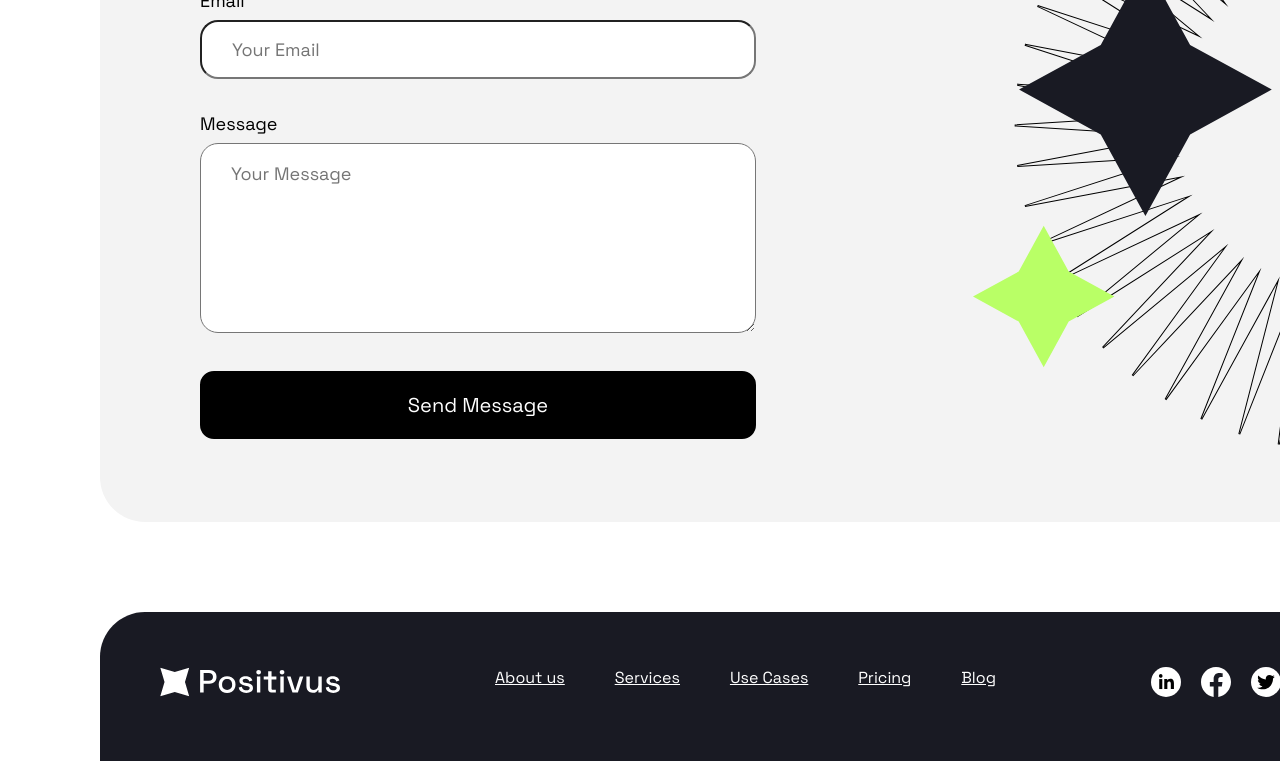
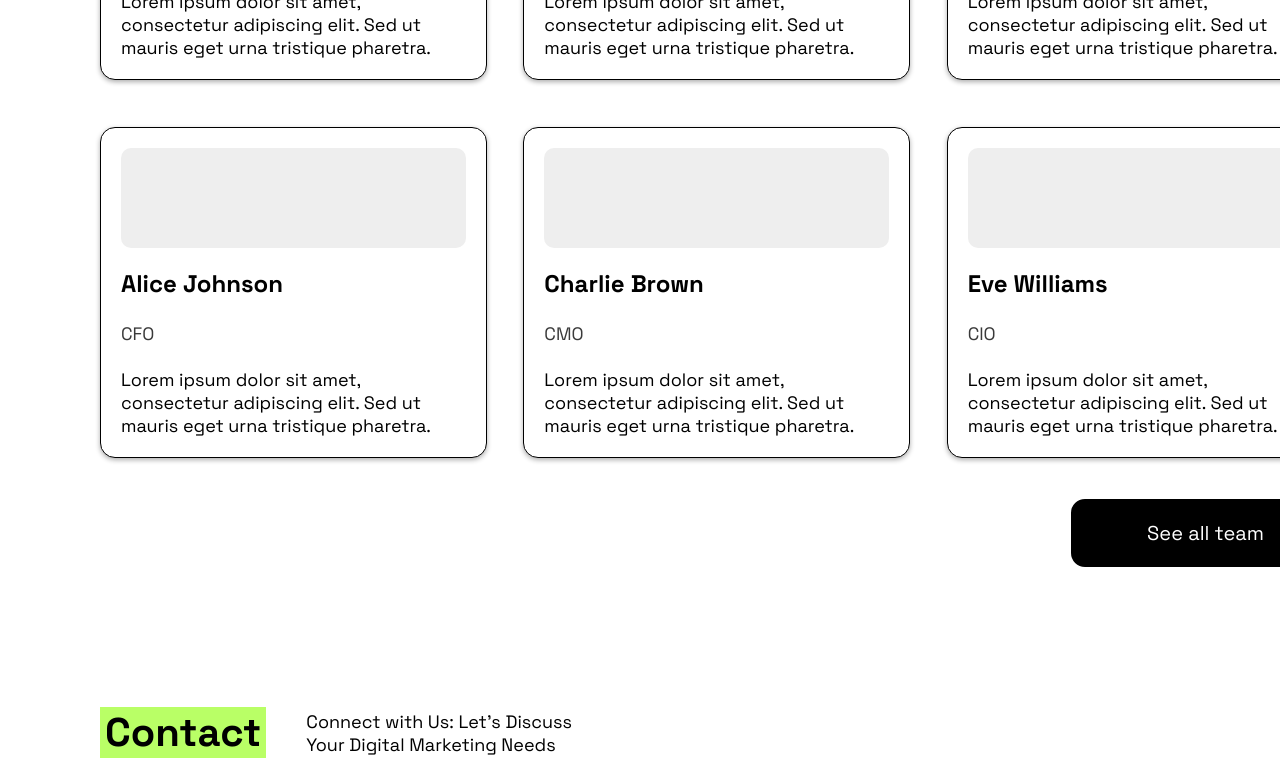
Before and after one commit to LucasCheer/Landing-page, a React (Vite) app: page / in a window 1280 px wide. Shown: the part 3720-4481 px from the top of the page. Built offline with nearby package versions, Linux system fonts and the light colour scheme.

Commit message:
Agrego TeamSection

```diff
--- a/src/App.jsx
+++ b/src/App.jsx
@@ -4,6 +4,7 @@ import ServicesSection from './sections/ServicesSection.jsx'
 import Cta from './components/Cta.jsx'
 import CaseStudySection from './sections/CaseStudySection.jsx'
 import ContactSection from './sections/ContactSection.jsx'
+import TeamSection from './sections/TeamSection.jsx'
 import './styles/main.scss'
 
 function App() {
@@ -14,6 +15,7 @@ function App() {
       <ServicesSection />
       <Cta />
       <CaseStudySection />
+      <TeamSection />
       <ContactSection />
       <Footer />
     </main>
--- /dev/null
+++ b/src/components/CardTeam.jsx
@@ -0,0 +1,25 @@
+import React from 'react';
+import '../styles/components/CardTeam.scss';
+
+const CardTeam = ({name, position, description}) => {
+  return (
+    <div className="card-team">
+      <div className="card__image">
+        {/* Add your image here */}
+      </div>
+      <div className="card__content">
+        <h2 className="card__title">{name}</h2>
+        <p className="card__subtitle">{position}</p>
+        <p className="card__description">{description}</p>
+      </div>
+      <div className="card__social">
+        {/* Add your social media icons here */}
+        <a href="#" className="card__social-link">
+          <i className="fab fa-linkedin"></i>
+        </a>
+      </div>
+    </div>
+  );
+};
+
+export default CardTeam;
--- a/src/sections/Footer.jsx
+++ b/src/sections/Footer.jsx
@@ -18,9 +18,9 @@ const Footer = () => {
                             <li>Blog</li>
                         </ul>
                         <div className='footer-social'>
-                            <img src={iconLinkedin} alt="Icon Social" />
-                            <img src={iconFace} alt="Icon Social" />
-                            <img src={iconX} alt="Icon Social" />
+                            <a href="https://www.linkedin.com/" target="_blank" rel="noopener noreferrer"><img src={iconLinkedin} alt="Icon Social" /></a>
+                            <a href="https://www.facebook.com/" target="_blank" rel="noopener noreferrer"><img src={iconFace} alt="Icon Social" /></a>
+                            <a href="https://x.com/" target="_blank" rel="noopener noreferrer"><img src={iconX} alt="Icon Social" /></a>
                         </div>
                     </nav>
                     <div className='footer-contact'>
--- /dev/null
+++ b/src/sections/TeamSection.jsx
@@ -0,0 +1,25 @@
+import CardTeam from "../components/CardTeam"
+import Title from "../components/Title"
+import Button from "../components/Button"
+import '../styles/sections/TeamSection.scss'
+
+const TeamSection = () => {
+  return (
+    <section className="team-section">
+      <Title title='Team' text='Meet Our Dedicated Team of Digital Marketing Experts'/>
+      <div className="card-team-container">
+        <CardTeam name='John Doe' position='CEO' description='Lorem ipsum dolor sit amet, consectetur adipiscing elit. Sed ut mauris eget urna tristique pharetra.' />
+        <CardTeam name='Jane Doe' position='COO' description='Lorem ipsum dolor sit amet, consectetur adipiscing elit. Sed ut mauris eget urna tristique pharetra.' />
+        <CardTeam name='Bob Smith' position='CTO' description='Lorem ipsum dolor sit amet, consectetur adipiscing elit. Sed ut mauris eget urna tristique pharetra.' />
+        <CardTeam name='Alice Johnson' position='CFO' description='Lorem ipsum dolor sit amet, consectetur adipiscing elit. Sed ut mauris eget urna tristique pharetra.' />
+        <CardTeam name='Charlie Brown' position='CMO' description='Lorem ipsum dolor sit amet, consectetur adipiscing elit. Sed ut mauris eget urna tristique pharetra.' />
+        <CardTeam name='Eve Williams' position='CIO' description='Lorem ipsum dolor sit amet, consectetur adipiscing elit. Sed ut mauris eget urna tristique pharetra.' />
+      </div>
+      <div className="button-container">
+        <Button text='See all team' color='secundary' className='button-team'/>
+      </div>
+    </section>
+  )
+}
+
+export default TeamSection
--- /dev/null
+++ b/src/styles/components/CardTeam.scss
@@ -0,0 +1,52 @@
+.card-team {
+  width: 387px;
+  height: 331px;
+  border-radius: 15px;
+  border: 1px solid #000;
+  background-color: #fff;
+  box-shadow: 0 2px 5px rgba(0, 0, 0, 0.322);
+  overflow: hidden;
+  display: flex;
+  flex-direction: column;
+  padding: 20px;
+}
+
+.card__image {
+  width: 100%;
+  height: 100px;
+  background-color: #eee;
+  border-radius: 10px;
+  margin-bottom: 20px;
+}
+
+.card__content {
+  flex: 1;
+  display: flex;
+  flex-direction: column;
+  justify-content: space-between;
+}
+
+.card__title {
+  font-size: 24px;
+  font-weight: bold;
+  margin-bottom: 10px;
+}
+
+.card__subtitle {
+  font-size: 18px;
+  color: #3a3a3a;
+  margin-bottom: 10px;
+}
+
+.card__description {
+  font-size: 18px;
+}
+.button-container {
+  width: 100%;
+  display: flex;
+  justify-content: end;
+    .button-team{
+      margin-top: 25px;
+      width: 269px;
+    }
+}
--- /dev/null
+++ b/src/styles/sections/TeamSection.scss
@@ -0,0 +1,12 @@
+.team-section{
+  width: 100%;
+    .card-team-container{
+      width: 100%;
+      height: 725px;
+      display: grid;
+      grid-template-columns: repeat(3, 1fr);
+      grid-template-rows: repeat(2, 1fr);
+      grid-column-gap: 30px;
+      grid-row-gap: 30px;
+    }
+}
```
